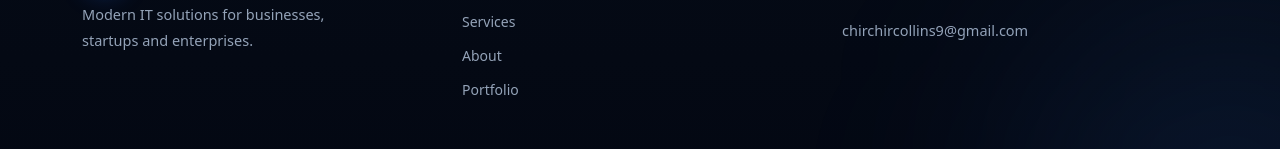
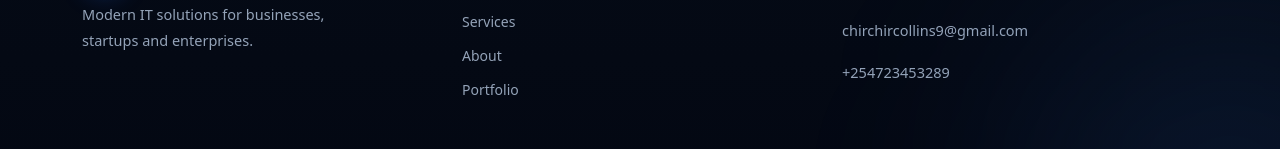
Before and after one commit to collins-coder/immortrix-website, a React (Create React App) app: page / in a window 1280 px wide. Shown: the part 6836-6985 px from the top of the page. Built offline with nearby package versions, Linux system fonts and the light colour scheme.

Commit message:
update footer

```diff
--- a/src/components/Footer.js
+++ b/src/components/Footer.js
@@ -74,6 +74,10 @@ function Footer() {
               chirchircollins9@gmail.com
             </p>
 
+            <p className="footer-text">
+              +254723453289
+            </p>
+
           </div>
 
         </div>
```
